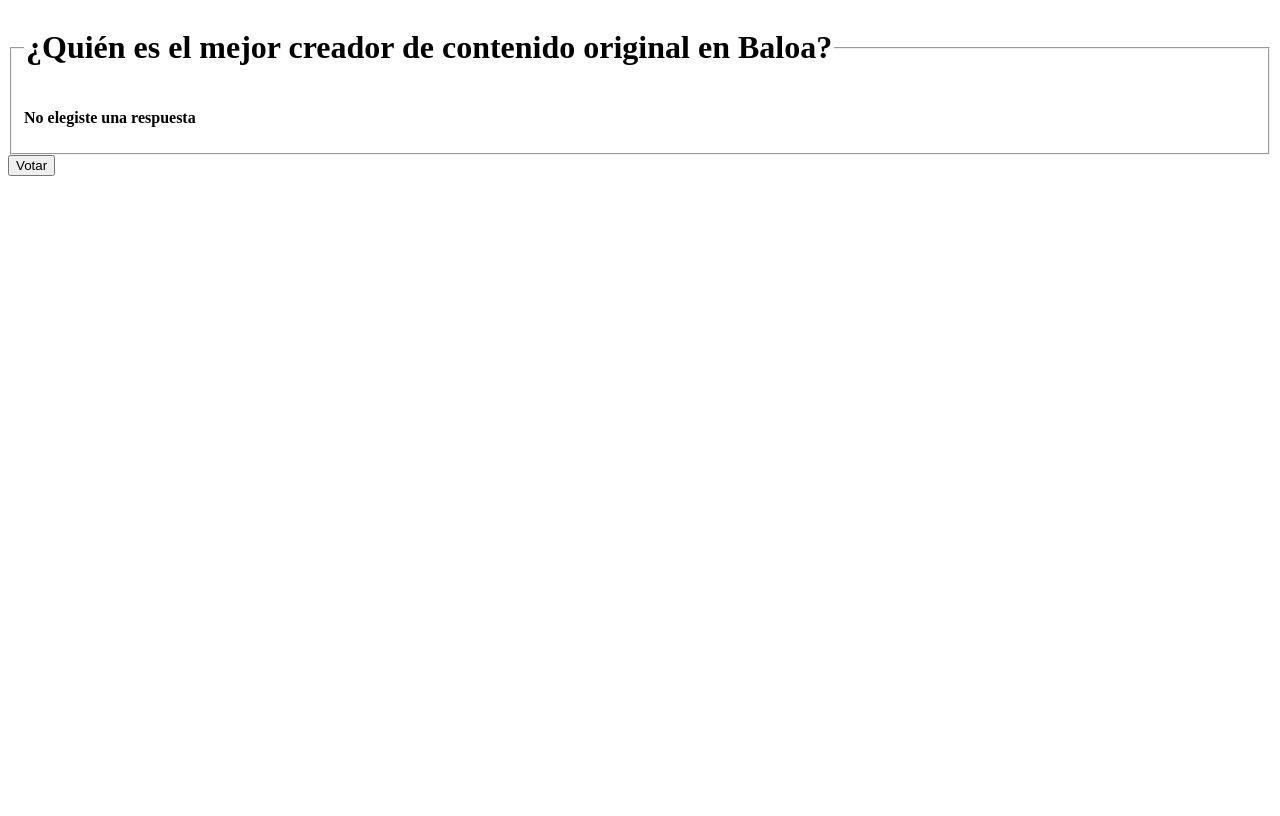
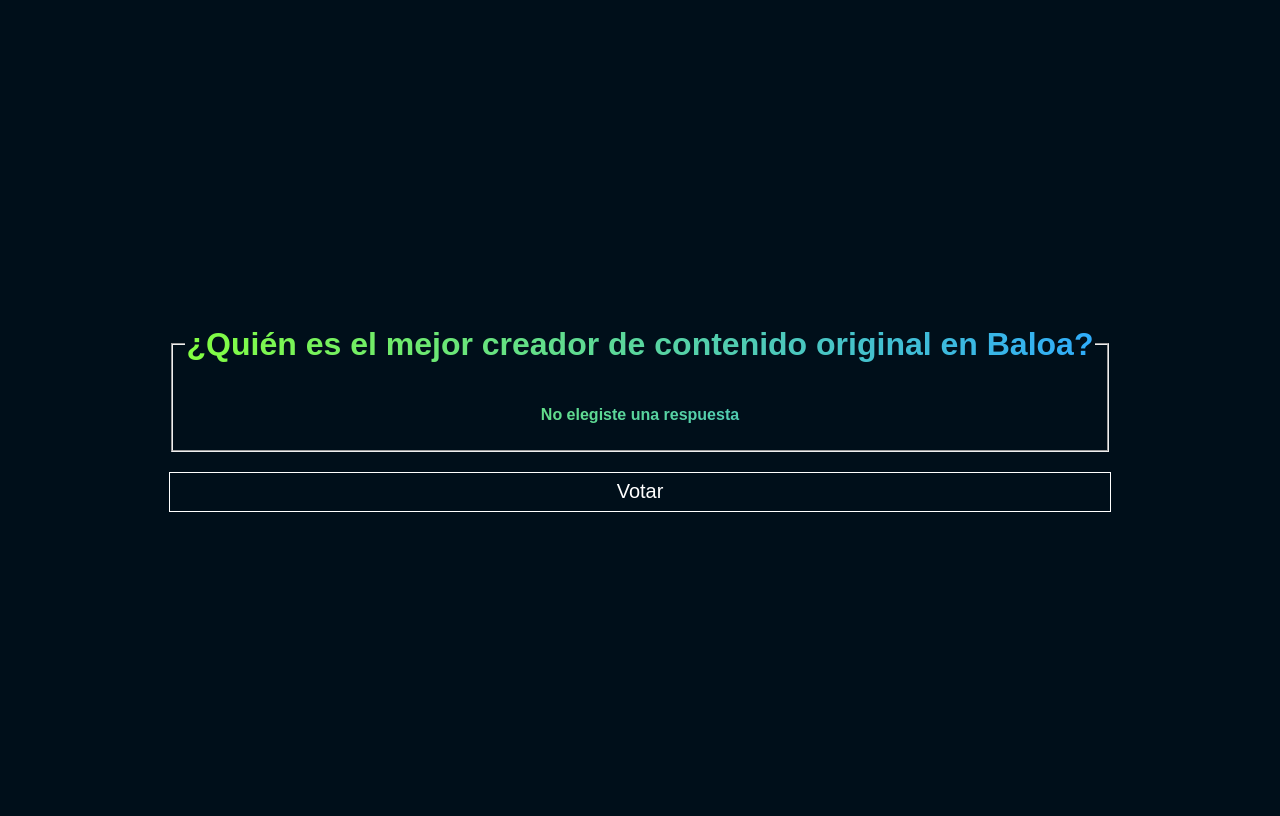
Before and after one commit to MichelleDuque/djangobasic, a Django app: page /polls/2/vote/ in a window 1280 px wide. Before the commit the page ends 176 px from the top, so only its background shows below. Run offline with Django 4.2, Linux system fonts and the light colour scheme; data comes from the database, SQL or seed files in the repository.

Commit message:
Se agrego css de details

```diff
--- /dev/null
+++ b/polls/static/polls/details.css
@@ -0,0 +1,34 @@
+body {
+    display: flex;
+    align-items: center;
+    justify-content: center;
+}
+
+form{
+    background: linear-gradient(
+        to right,
+        hsl(98 100% 62%),
+        hsl(204 100% 59%)
+    );
+    -webkit-background-clip: text;
+    -webkit-text-fill-color: transparent;
+    text-align: center;
+}
+
+fieldset{
+    display: flex;
+    align-items: center;
+    justify-content: center;
+    flex-direction: column;
+}
+
+input[type="submit"]{
+    width: 100%;
+    height: 40px;
+    margin-top: 20px;
+
+    -webkit-text-fill-color: white;
+    background: hsl(204 100% 5%);
+    border: 1px solid white;
+    font-size: 20px;
+}
--- a/polls/static/polls/style.css
+++ b/polls/static/polls/style.css
@@ -1,7 +1,70 @@
-li a {
-    color:green;
+body {
+    display: flex;
+    align-items: center;
+    justify-content: center;
+    flex-direction: column;
+
+    height: 100vh;
+    background: hsl(204 100% 5%);
+    font-family: Arial, Helvetica, sans-serif;
 }
 
-/* body{
-    background: white url("images/background.gif") no-repeat;
-} */
+header{
+    display: flex;
+    align-items: center;
+    justify-content: center;
+
+    padding: 50px;
+    padding-top: 100px;
+
+    height: 60px;
+    font-size: 72px;
+    color: #71632d;
+}
+
+ul{
+    display: flex;
+    align-items: center;
+    justify-content: center;
+    flex-direction: column;
+
+}
+
+header, ul {
+    background: linear-gradient(
+        to right,
+        hsl(98 100% 62%),
+        hsl(204 100% 59%)
+    );
+    -webkit-background-clip: text;
+    -webkit-text-fill-color: transparent;
+    text-align: center;
+}
+
+li{
+    display: flex;
+    align-items: center;
+    justify-content: center;
+
+    width: 500px;
+
+    border: 1px solid white;
+    padding: 50px;
+    margin-bottom: 20px;
+
+    font-size: 28px;
+}
+
+a{
+    color: white;
+    text-decoration: none;
+}
+
+footer{
+    display: flex;
+    align-items: center;
+    justify-content: space-evenly;
+
+    width: 100vw;
+    padding: 50px 0;
+}
--- a/polls/templates/polls/details.html
+++ b/polls/templates/polls/details.html
@@ -1,3 +1,16 @@
+{% load static %}
+
+<!DOCTYPE html>
+<html lang="en">
+  <head>
+    <meta charset="UTF-8" />
+    <meta http-equiv="X-UA-Compatible" content="IE=edge" />
+    <meta name="viewport" content="width=device-width, initial-scale=1.0" />
+    <link rel="stylesheet" href="{% static 'polls/style.css' %}" />
+    <link rel="stylesheet" href="{% static 'polls/details.css' %}" />
+    <title>{{ question.question_text }}</title>
+  </head>
+  <body>
     <form action="{% url 'polls:vote' question.id %}" method="post">
       {% csrf_token %}
       <fieldset>
@@ -11,12 +24,16 @@
           id="choice{{ forloop.counter }}"
           value="{{ choice.id }}"
         />
-    <label for="choice{{ forloop.counter }}"> {{ choice.choice_text }} </label>
+        <label for="choice{{ forloop.counter }}">
+          {{ choice.choice_text }}
+        </label>
         <br />
         {% endfor %}
       </fieldset>
       <input type="submit" value="Votar" />
     </form>
+  </body>
+</html>
 
 {% comment %}
 <h1>{{ question.question_text }}</h1>
--- a/polls/templates/polls/index.html
+++ b/polls/templates/polls/index.html
@@ -1,9 +1,13 @@
+{% load static %}
+
 <!DOCTYPE html>
 <html lang="en">
   <head>
     <meta charset="UTF-8" />
     <meta http-equiv="X-UA-Compatible" content="IE=edge" />
     <meta name="viewport" content="width=device-width, initial-scale=1.0" />
+    <link rel="stylesheet" href="{% static 'polls/reset.css' %}" />
+    <link rel="stylesheet" href="{% static 'polls/style.css' %}" />
     <title>Premios Baloa</title>
   </head>
   <body>
```
Also changed, not shown: polls/static/polls/reset.css (added, +48 -0 lines). Lines whose indentation alone changed are shown as unchanged.
